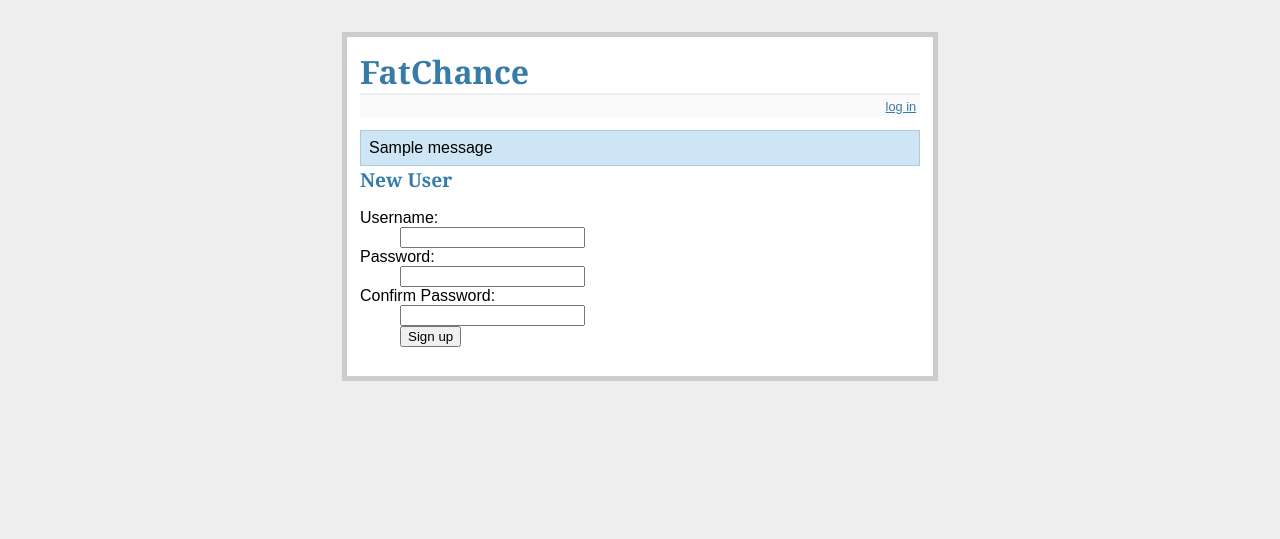
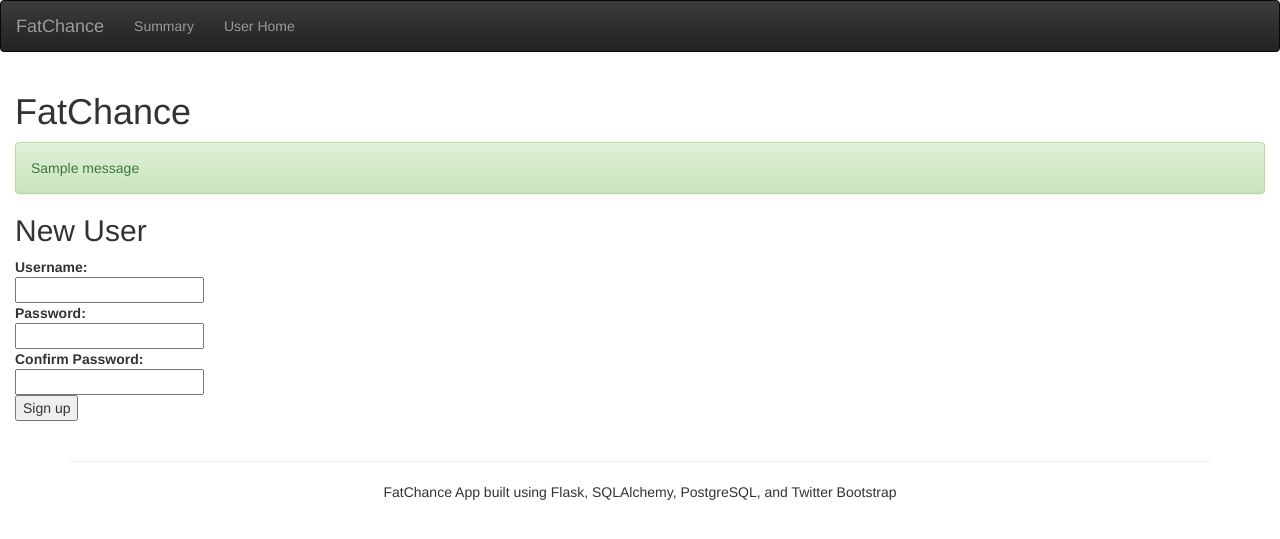
Before and after one commit to RZachLamberty/fatchance, a Flask app: page /new_user in a window 1280 px wide. Shown: the top 539 px of the page. Run offline with Flask 2, Linux system fonts and the light colour scheme; tables that the repository leaves empty hold one stand-in row (values such as "Sample post"); one stand-in notice (Sample message) is shown; some libraries are stand-ins or nearby versions.

Commit message:
bootstrap baby

```diff
--- a/psql_schema.sql
+++ b/psql_schema.sql
@@ -26,7 +26,7 @@ BEGIN;
     hashpass text
   );
 COMMIT;
-
+n
 -- create the weigh-in table
 BEGIN;
   CREATE TABLE weighins (
--- a/static/css/style.css
+++ /dev/null
@@ -1,18 +0,0 @@
-body            { font-family: sans-serif; background: #eee; }
-a, h1, h2       { color: #377ba8; }
-h1, h2          { font-family: 'Georgia', serif; margin: 0; }
-h1              { border-bottom: 2px solid #eee; }
-h2              { font-size: 1.2em; }
-
-.page           { margin: 2em auto; width: 35em; border: 5px solid #ccc;
-                  padding: 0.8em; background: white; }
-.entries        { list-style: none; margin: 0; padding: 0; }
-.entries li     { margin: 0.8em 1.2em; }
-.entries li h2  { margin-left: -1em; }
-.add-entry      { font-size: 0.9em; border-bottom: 1px solid #ccc; }
-.add-entry dl   { font-weight: bold; }
-.metanav        { text-align: right; font-size: 0.8em; padding: 0.3em;
-                  margin-bottom: 1em; background: #fafafa; }
-.flash          { background: #cee5F5; padding: 0.5em;
-                  border: 1px solid #aacbe2; }
-.error          { background: #f0d6d6; padding: 0.5em; }
--- a/templates/layout.html
+++ b/templates/layout.html
@@ -1,17 +1,88 @@
 <!doctype html>
+<html lang="en">
+  <head>
+    {% block head %}
+    <meta charset="UTF-8">
     <title>FatChance</title>
-<link rel=stylesheet type=text/css href="{{ url_for('static', filename='css/style.css') }}">
-<div class=page>
-    <h1>FatChance</h1>
-    <div class=metanav>
-    {% if not session.logged_in %}
-        <a href="{{ url_for('login') }}">log in</a>
-    {% else %}
+    {% endblock%}
+    <link rel="stylesheet" href="{{ url_for('static', filename='css/bootstrap.css') }}">
+    <link rel="stylesheet" href="{{ url_for('static', filename='css/bootstrap-theme.min.css') }}">
+    <link rel="stylesheet" href="{{ url_for('static', filename='css/bootstrap-select.css') }}">
+    <script src="/static/js/bootstrap.js"></script>
+    <script type="text/javascript">
+      document.write("\<script src='//ajax.googleapis.com/ajax/libs/jquery/1/jquery.min.js' type='text/javascript'>\<\/script>");
+    </script>
+    <script>
+      $(document).ready(function () {
+        var today = new Date();
+        var dd = today.getDate();
+        var mm = today.getMonth()+1; //January is 0!
+        var yyyy = today.getFullYear();
+
+        if (dd<10) {
+          dd='0'+dd
+        }
+
+        if(mm<10) {
+          mm='0'+mm
+        }
+
+        today = yyyy + '-' + mm + '-' + dd;
+            $('#datePicker').val(today);
+        });
+    </script>
+    <link rel="stylesheet" href="{{ url_for('static', filename='css/style.css') }}">
+  </head>
+  <body>
+    <nav class="navbar navbar-inverse">
+      <div class="container-fluid">
+        <!-- Brand and toggle get grouped for better mobile display -->
+        <div class="navbar-header">
+          <button type="button" class="navbar-toggle collapsed"
+                  data-toggle="collapse"
+                  data-target="#bs-example-navbar-collapse-1">
+            <span class="sr-only">Toggle navigation</span>
+          </button>
+          <a class="navbar-brand" href="/">FatChance</a>
+        </div>
+
+        <!-- Collect the nav links, forms, and other content for toggling -->
+        <div class="collapse navbar-collapse" id="bs-example-navbar-collapse-1">
+          <ul class="nav navbar-nav">
+            <li {% if name == 'show_weighin_summary' %} class="active" {% endif %}>
+              <a href="{{ url_for('show_weighin_summary') }}">Summary</a>
+            </li>
+            <li {% if name == 'show_user_home' %} class="active" {% endif %}>
+              <a href="{{ url_for('show_user_home', username=session.username) }}">User Home</a>
+            </li>
+            <li>
+              {% if session.logged_in %}
               <a href="{{ url_for('logout') }}">log out</a>
               {% endif %}
+            </li>
+          </ul>
         </div>
-    {% for message in get_flashed_messages() %}
-      <div class=flash>{{ message }}</div>
+      </div>
+      <!-- /.container-fluid -->
+    </nav>
+
+    <div class="container-fluid">
+      <h1>FatChance</h1>
+      {% with messages = get_flashed_messages(with_categories=True) %}
+        {% if messages %}
+          {% for category, message in messages %}
+            <div class="alert alert-{{ category }}" role="alert">{{ message }}</div>
           {% endfor %}
+        {% endif %}
+      {% endwith %}
       {% block body %}{% endblock %}
     </div>
+
+    <footer id="footer">
+      <div class="container">
+        <hr>
+        <p class="text-center">FatChance App built using Flask, SQLAlchemy, PostgreSQL, and Twitter Bootstrap</p>
+      </div>
+    </footer>
+  </body>
+</html>
--- /dev/null
+++ b/templates/show_weighin_summary.html
@@ -0,0 +1,6 @@
+{% extends "layout.html" %}
+{% block body %}
+<h3>Welcome, {{ session.username }}!</h3>
+<p>To update your own stats, head to <a href={{ url_for('show_user_home', username=session.username) }}>your home page</a></p>
+<p>Here lies summary stats!</p>
+{% endblock %}
--- a/views.py
+++ b/views.py
@@ -43,8 +43,8 @@ def add_weighin():
         weight=request.form['weight']
     )
 
-    flash('New entry was successfully posted')
-    return redirect(url_for('show_weighins'))
+    flash('New weighin recorded!', SUC)
+    return redirect(url_for('show_user_home', username=session.get('username')))
 
 
 @app.route('/login', methods=['GET', 'POST'])
@@ -52,23 +52,29 @@ def login():
     error = None
     if request.method == 'POST':
         try:
+            username = request.form['username']
             auth.authenticate(
-                username=request.form['username'],
+                username=username,
                 password=request.form['password']
             )
+            session['username'] = username
             session['logged_in'] = True
-            flash('You have been logged in')
-            return redirect(url_for('show_weighins'))
+            flash('You have been logged in, {}'.format(username), INF)
+            return redirect(url_for('show_weighin_summary'))
         except auth.AuthenticationError as error:
             error = error
-    return render_template('login.html', error=error)
+    return render_template(
+        'login.html',
+        name='login',
+        error=error
+    )
 
 
 @app.route('/logout')
 def logout():
     session.pop('logged_in', None)
-    flash('You have been logged out')
-    return redirect(url_for('show_weighins'))
+    flash('You have been logged out', INF)
+    return redirect(url_for('show_weighin_summary'))
 
 
 @app.route('/new_user', methods=['GET', 'POST'])
@@ -84,8 +90,12 @@ def new_user():
                 password=request.form['password']
             )
             session['logged_in'] = True
-            flash('Your user name has been created!')
-            return redirect(url_for('show_weighins'))
+            flash('Your user name has been created', INF)
+            return redirect(url_for('show_weighin_summary'))
         except auth.AuthenticationError as error:
             error = error
-    return render_template('new_user.html', error=error)
+    return render_template(
+        'new_user.html',
+        name='new_user',
+        error=error
+    )
```
Also changed, not shown: templates/hello.html (deleted, +0 -7 lines), templates/show_user_weighins.html (renamed from templates/show_weighins.html, +7 -6 lines), 2 other files. Lines whose indentation alone changed are shown as unchanged.
